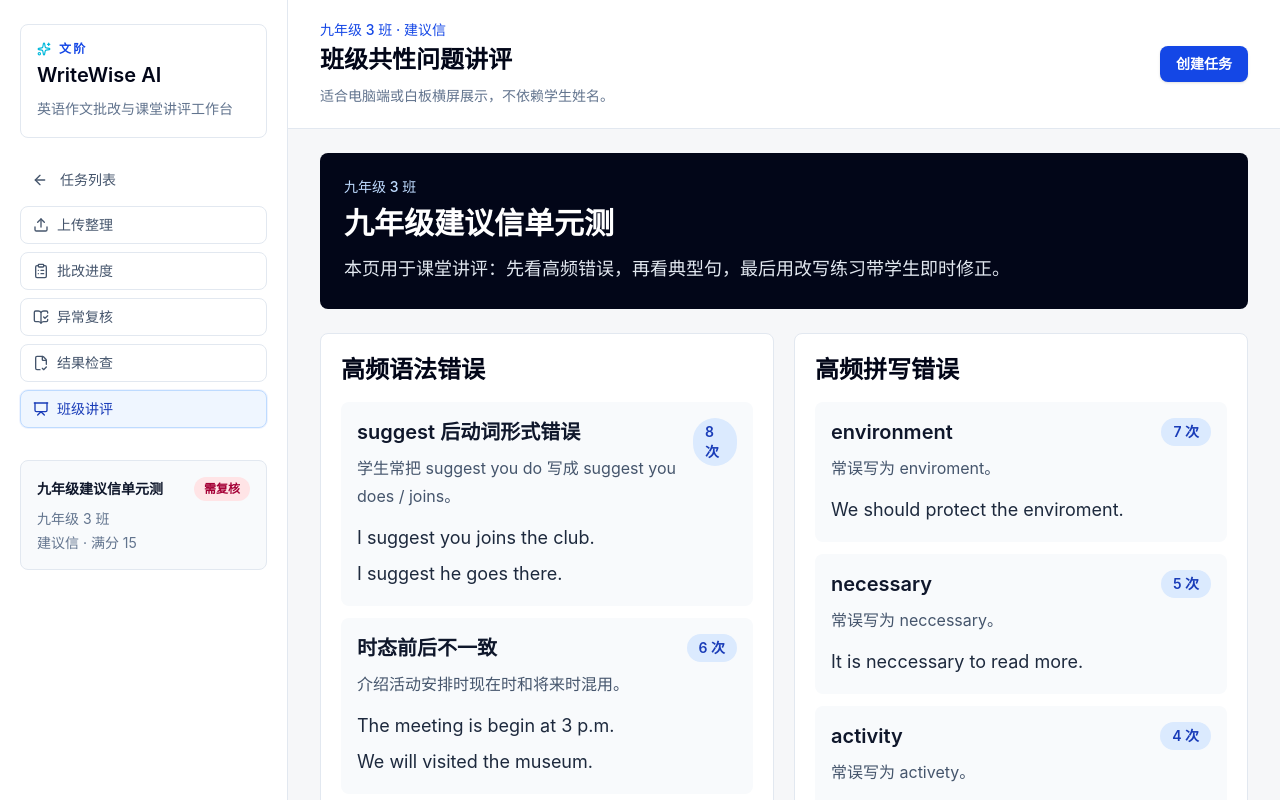
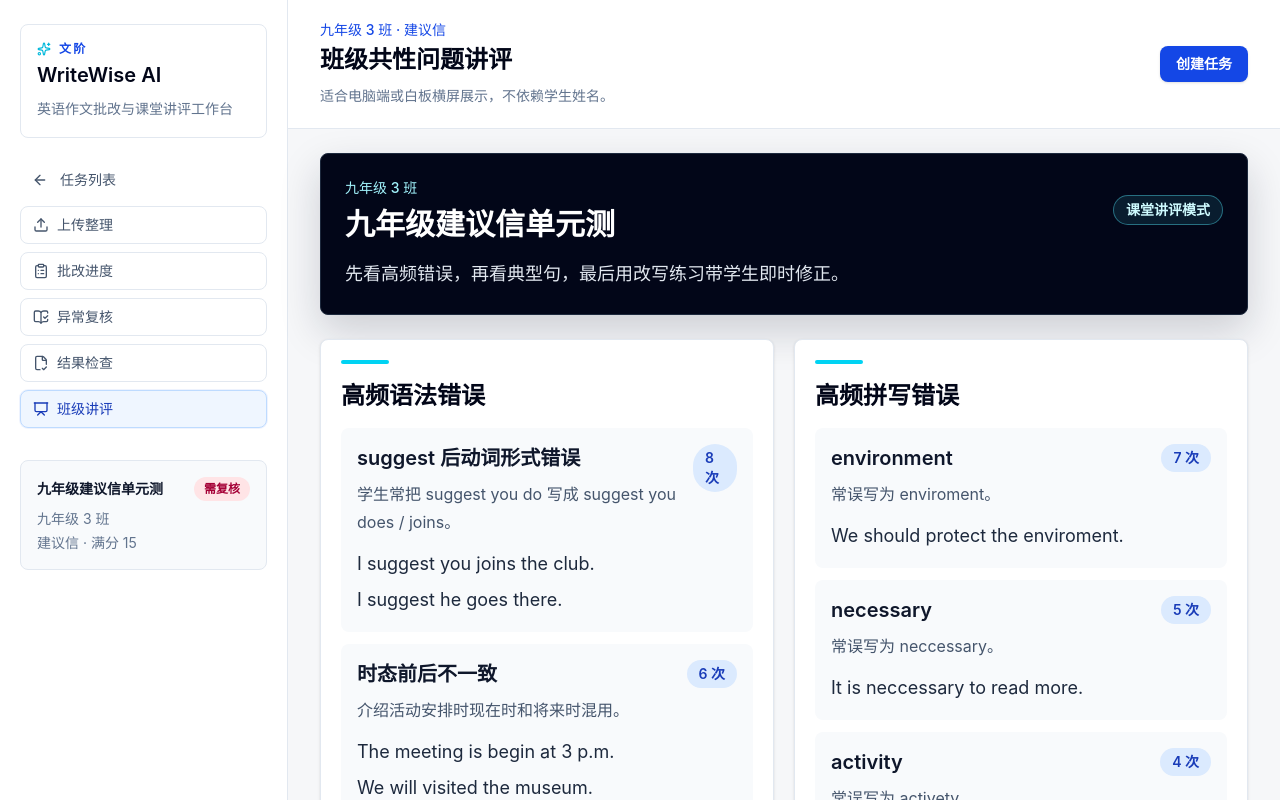
Before and after one commit to lionbriant88/wenjie-writewise-ai, a React (Vite) app in the folder app/: page /tasks/task-1/class-review in a window 1280 px wide. Shown: the top 800 px of the page. Built offline with nearby package versions, Linux system fonts and the light colour scheme.

Commit message:
feat: polish class review presentation

```diff
--- a/app/src/components/ClassInsightPanel.tsx
+++ b/app/src/components/ClassInsightPanel.tsx
@@ -8,7 +8,8 @@ interface ClassInsightPanelProps {
 
 export function ClassInsightPanel({ title, items, large = false }: ClassInsightPanelProps) {
   return (
-    <section className="rounded-lg border border-slate-200 bg-white p-5">
+    <section className="rounded-lg border border-slate-200 bg-white p-5 shadow-sm">
+      <div className="mb-4 h-1 w-12 rounded-full bg-cyan-400" />
       <h3 className={large ? 'text-2xl font-semibold text-slate-950' : 'font-semibold text-slate-950'}>
         {title}
       </h3>
--- a/app/src/pages/ClassReviewPage.tsx
+++ b/app/src/pages/ClassReviewPage.tsx
@@ -17,7 +17,7 @@ export function ClassReviewPage() {
 
   if (!insight) {
     return (
-      <AppLayout task={task} title="班级讲评">
+      <AppLayout task={task} title="班级共性问题讲评" currentStep="class-review">
         <EmptyState title="暂无讲评材料" description="该任务尚未生成班级讲评数据。" />
       </AppLayout>
     )
@@ -27,14 +27,22 @@ export function ClassReviewPage() {
     <AppLayout
       task={task}
       title="班级共性问题讲评"
+      currentStep="class-review"
       description="适合电脑端或白板横屏展示，不依赖学生姓名。"
     >
       <div className="space-y-6">
-        <div className="rounded-lg bg-slate-950 p-6 text-white">
-          <p className="text-sm font-medium text-blue-200">{task.className}</p>
-          <h3 className="mt-2 text-3xl font-semibold">{task.taskName}</h3>
-          <p className="mt-3 max-w-3xl text-lg leading-8 text-slate-200">
-            本页用于课堂讲评：先看高频错误，再看典型句，最后用改写练习带学生即时修正。
+        <div className="rounded-lg border border-slate-800 bg-slate-950 p-6 text-white shadow-[0_16px_40px_rgba(15,23,42,0.18)]">
+          <div className="flex flex-wrap items-center justify-between gap-4">
+            <div>
+              <p className="text-sm font-medium text-cyan-200">{task.className}</p>
+              <h3 className="mt-2 text-3xl font-semibold">{task.taskName}</h3>
+            </div>
+            <span className="rounded-full border border-cyan-300/40 bg-cyan-300/10 px-3 py-1 text-sm font-semibold text-cyan-100">
+              课堂讲评模式
+            </span>
+          </div>
+          <p className="mt-4 max-w-3xl text-lg leading-8 text-slate-200">
+            先看高频错误，再看典型句，最后用改写练习带学生即时修正。
           </p>
         </div>
         <div className="grid gap-5 xl:grid-cols-2">
```
